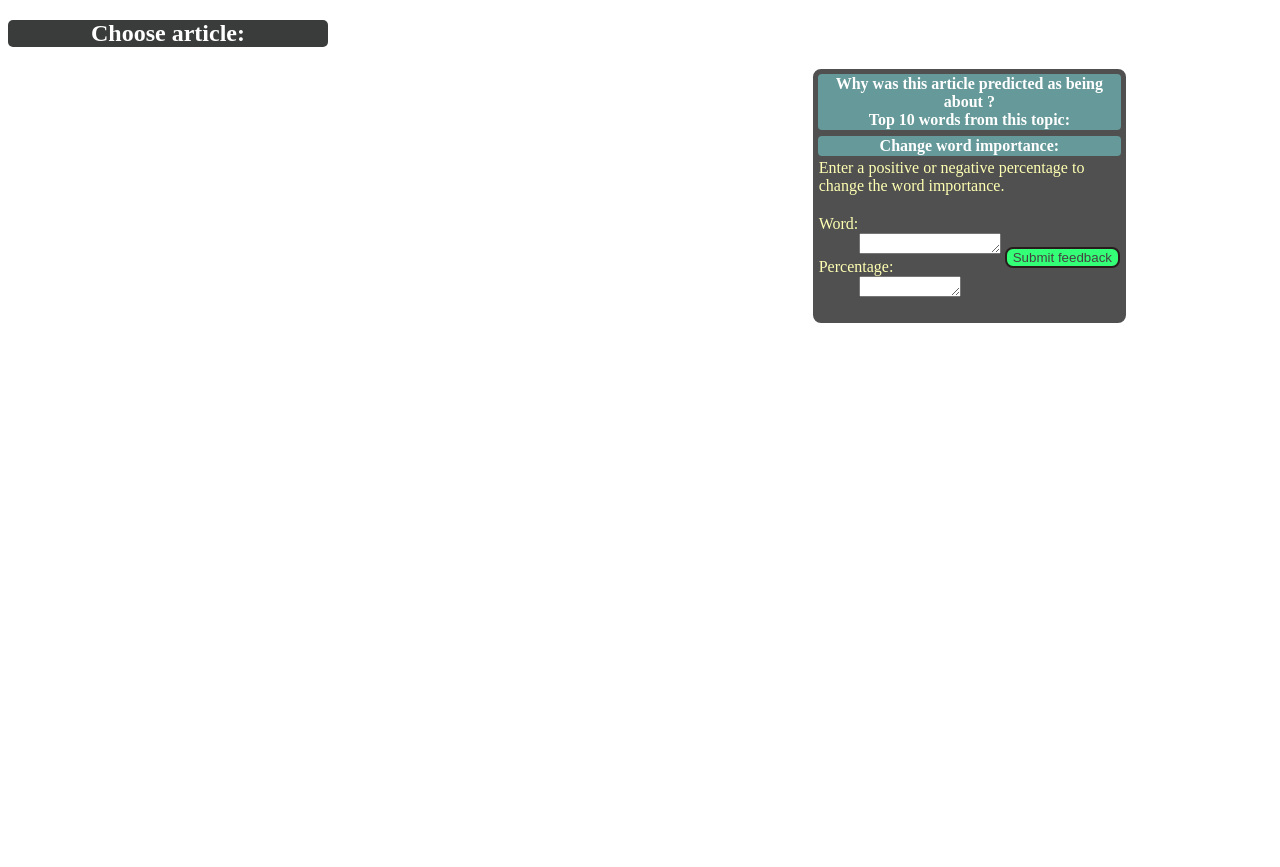
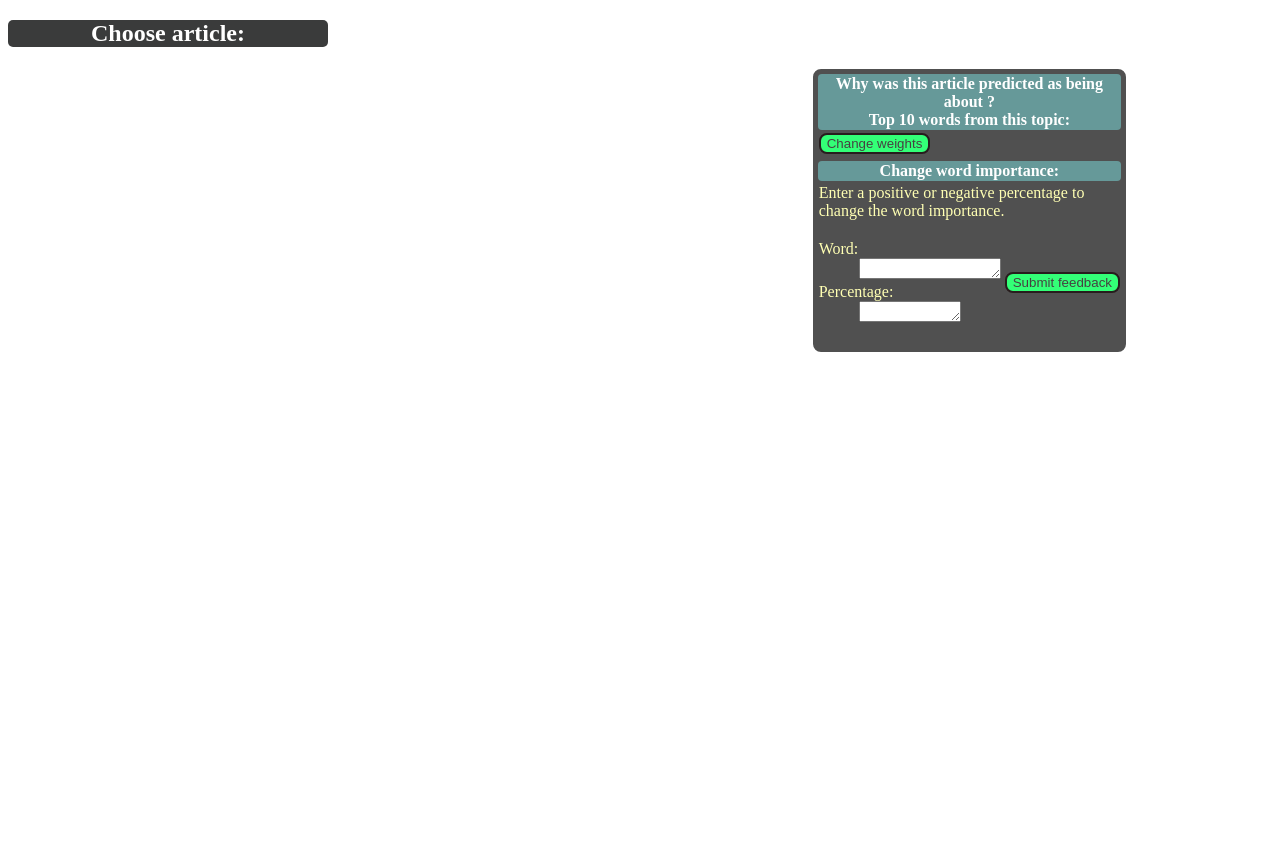
Before and after one commit to BernoulliSanders/Flask-Application-Reuters20, a Flask app: template templates/article-with-reweighting.html in a window 1280 px wide. Run offline with Flask 2, Linux system fonts and the light colour scheme; the template is opened without the code that fills it: values that come from a table or form of the project are taken from there, others are empty; parts of the project's set-up code (start-up, migrations or seed data) failed here and were passed over; some libraries are stand-ins or nearby versions.

Commit message:
Pulling top ten weights from the displayed article

```diff
--- a/app.py
+++ b/app.py
@@ -9,7 +9,7 @@ import random
 import heapq
 from operator import itemgetter
 # import HashingVectorizer from local dir
-from vectorizer import vect
+from vectorizer import vect, tokenizer
 
 app = Flask(__name__)
 
@@ -106,6 +106,7 @@ def new_table_feature_feedback(path, username):
     conn = sqlite3.connect(path)
     c = conn.cursor()
     feature_f_participant_counter()
+    create_reweighting_table(username)
     table_name = "feature_feedback_"+str(username)
     c.execute("CREATE TABLE "+table_name+"(ind INT, indexID INT, Headline TEXT, Text TEXT, Full_Text TEXT, prediction INT, predicted_labels TEXT, class_proba INT)")
     c.execute("INSERT INTO "+table_name+" SELECT * FROM RCV1_test_X;")
@@ -121,6 +122,23 @@ def add_to_training_set(index, Headline, Text, Label):
     c.execute('INSERT INTO RCV1_training_set VALUES (?, ?, ?, ?, ?)', (index, Headline, Text, Label, Full_Text))
     conn.commit()
     conn.close()
+
+def create_reweighting_table(username):
+    conn = sqlite3.connect('RCV1.sqlite')
+    c = conn.cursor()
+    table_name = "weights_changed_"+str(username)
+    c.execute("CREATE TABLE "+table_name+"(weight TEXT, updated_weight)")
+    conn.commit()
+    conn.close()
+
+def insert_into_reweighting_table(weight,updated_weight):
+    conn = sqlite3.connect('RCV1.sqlite')
+    c = conn.cursor()
+    table_name = "weights_changed_"+str(username)
+    c.execute("INSERT INTO "+table_name+" VALUES (?,?)", (weight, updated_weight))
+    conn.commit()
+    conn.close()
+
 
 
 '''This vectorizes all articles, calculates the updated probabilities,
@@ -191,12 +209,13 @@ def track_instance_feedback(y):
 
 ##### Functions for free text form ######
 # This gives the index location of the weight
+'''
 def look_up_weight(word):
     return list(ordered_weights_dict.keys()).index(word)
 
 # This takes the index location of the weight and updates it.
 # So far this only updates the weight in the classifier coefficient. I will need to update it in the ordered weights dict too.
-'''
+
 def increase_weight(index):
     if clf.coef_[0][index] !=0:
         clf.coef_[0][index] = clf.coef_[0][index] * 10
@@ -224,6 +243,21 @@ def increase_weight_in_weights_dict_perc(word, percentage):
     else:
         ordered_weights_dict[word] = -10
 
+# Returns a list of tuples of the top 10 weights in the string
+def look_up_word(article):
+    matching_iloc = []
+    matching_word = []
+    for i in article:
+        if bow_vect.vocabulary_.get(i) != None:
+            matching_iloc.append(bow_vect.vocabulary_.get(i))
+            matching_word.append(i)
+    matching_weights = []
+    for word in matching_iloc:
+            matching_weights.append(clf.coef_[0][word])
+    weights_dict = dict(zip(matching_word,matching_weights))
+    #weights_dict = sorted(weights_dict.items(),reverse=True)
+    weights_dict = dict(sorted(weights_dict.items(), key=itemgetter(1), reverse = False)[0:10])
+    return weights_dict
 
 
 ###### Functions for sliders ######
@@ -299,6 +333,13 @@ def update_classifier_feedback_v2():
     update_class_proba_feature(db2,count)
     return render_template('thank-you.html')
 
+
+@app.route('/change-weights', methods=['POST'])
+def show_weights():
+    feedback = request.form['change_weight']
+    #feedback = request.form['weight_updates']
+    return feedback
+
 '''
 @app.route('/change-weights', methods=['POST'])
 def manually_change_weights():
@@ -319,6 +360,7 @@ def manually_change_weights_by_percentage():
     # look_up_weight finds the index location of the weight in the weight vector, increase_weight increases it
     articleid = request.form['articleid']
     change_weight(feedback, percentage)
+    insert_into_reweighting_table(feedback,percentage)
     # Increase weight in ordered dict
     # increase_weight_in_weights_dict_perc(feedback,percentage)
     # Increase weight in actual classifier
@@ -354,14 +396,18 @@ def display_article_manual_reweighting(articleid):
     items = [dict(predicted_labels=row[0], Headline=row[1], Text=row[2], class_proba=row[3], indexID=row[4]) for row in cursor.fetchall()]
     form = ReviewForm(request.form)
     weight_coef_dict = dict(zip(bow_vect.get_feature_names(), clf.coef_[0]))
-    # topten = dict(sorted(weight_coef_dict.items(), key=itemgetter(1), reverse = False)[0:10])
+    cursor3 = c.execute('SELECT Full_Text FROM RCV1_test_X WHERE INDEXID=?', (articleid,))
+    article = cursor3.fetchall()
+    article = str(article)
+    top_ten_from_article = look_up_word(tokenizer(article))
     pred_class = str(pred_class)
+    #return top_ten_from_article
     if pred_class == "[('Defence',)]":
         topten = dict(sorted(weight_coef_dict.items(), key=itemgetter(1), reverse = False)[0:10])
-        return render_template('article-with-reweighting.html', items=items, form=form, articleid=articleid, topten=topten, pred_class=pred_class)
+        return render_template('article-with-reweighting.html', items=items, form=form, articleid=articleid, topten=topten, pred_class=pred_class, top_ten_from_article=top_ten_from_article)
     else:
         topten = dict(sorted(weight_coef_dict.items(), key=itemgetter(1), reverse = True)[0:10])
-        return render_template('article-with-reweighting.html', items=items, form=form, articleid=articleid, topten=topten, pred_class=pred_class)
+        return render_template('article-with-reweighting.html', items=items, form=form, articleid=articleid, topten=topten, pred_class=pred_class,top_ten_from_article=top_ten_from_article)
 
 
 # Vertical menu used in an iframe on the article-with-reweighting app
--- a/templates/article-with-reweighting.html
+++ b/templates/article-with-reweighting.html
@@ -16,14 +16,22 @@
  </br>
  Top 10 words from this topic:
 </th></tr>
-<form method=post action="">
+<form method=post action="/change-weights">
 {% for key, value in topten.items() %}
-<tr><td colspan="2">
+<tr><td>
 <label for="weight">{{ key }} {{ value }}</label>
+</td><td>
+
+  <input type="radio" name="change_weight {{ key }}" value="decrease {{ key }}">Decrease<br>
+  <input type="radio" name="change_weight {{ key }}" value="leave_unchanged {{ key }}" checked>Leave unchanged<br>
+  <input type="radio" name="change_weight {{ key }}" value="increase {{ key }}">Increase
+
 </td></tr>
+{% endfor %}
 <tr><td>
-
-</td></tr>{% endfor %}</form>
+<input type="submit" value='Change weights' name="weight_updates">
+</td></tr>
+</form>
 
 <!--
 <tr><td colspan="2">
@@ -79,8 +87,22 @@
     <input type="hidden" value="{{ articleid }}" name="articleid">
 </form>
 </td></tr>
+<tr><td>
+{% for item in items %}
+<div id='button'>
+    <form action="/update-v2" method="post">
+      <input type=submit value='Correct' name='update_classifier'>
+    <input type=submit value='Incorrect' name='update_classifier'>
+    <input type=hidden value='{{ item.predicted_labels }}' name='prediction'>
+    <input type=hidden value='{{ item.Text }}' name='uncertain_article'>
+    <input type="hidden" value=" {{ item.Headline }} " name="article_headline">
+    <input type="hidden" value="{{ articleid }}" name="articleid">
+    </form>
+    </td>
+</div>
+</tr>
 </table>
-{% for item in items %}
+
 <div class="container">
 <h3><strong> {{ item.Headline }}
 </strong>
@@ -96,17 +118,11 @@
 <p>
            {{ item.Text }}
     </p>
+<p>
+  {{ top_ten_from_article }}
 
-<div id='button'>
-    <form action="/update-v2" method="post">
-      <input type=submit value='Correct' name='update_classifier'>
-    <input type=submit value='Incorrect' name='update_classifier'>
-    <input type=hidden value='{{ item.predicted_labels }}' name='prediction'>
-    <input type=hidden value='{{ item.Text }}' name='uncertain_article'>
-    <input type="hidden" value=" {{ item.Headline }} " name="article_headline">
-    <input type="hidden" value="{{ articleid }}" name="articleid">
-    </form>
-</div>
+</p>
+
 </div>
 {% endfor %}
 
```
Also changed, not shown: RCV1_train.sqlite, 2 other files.
